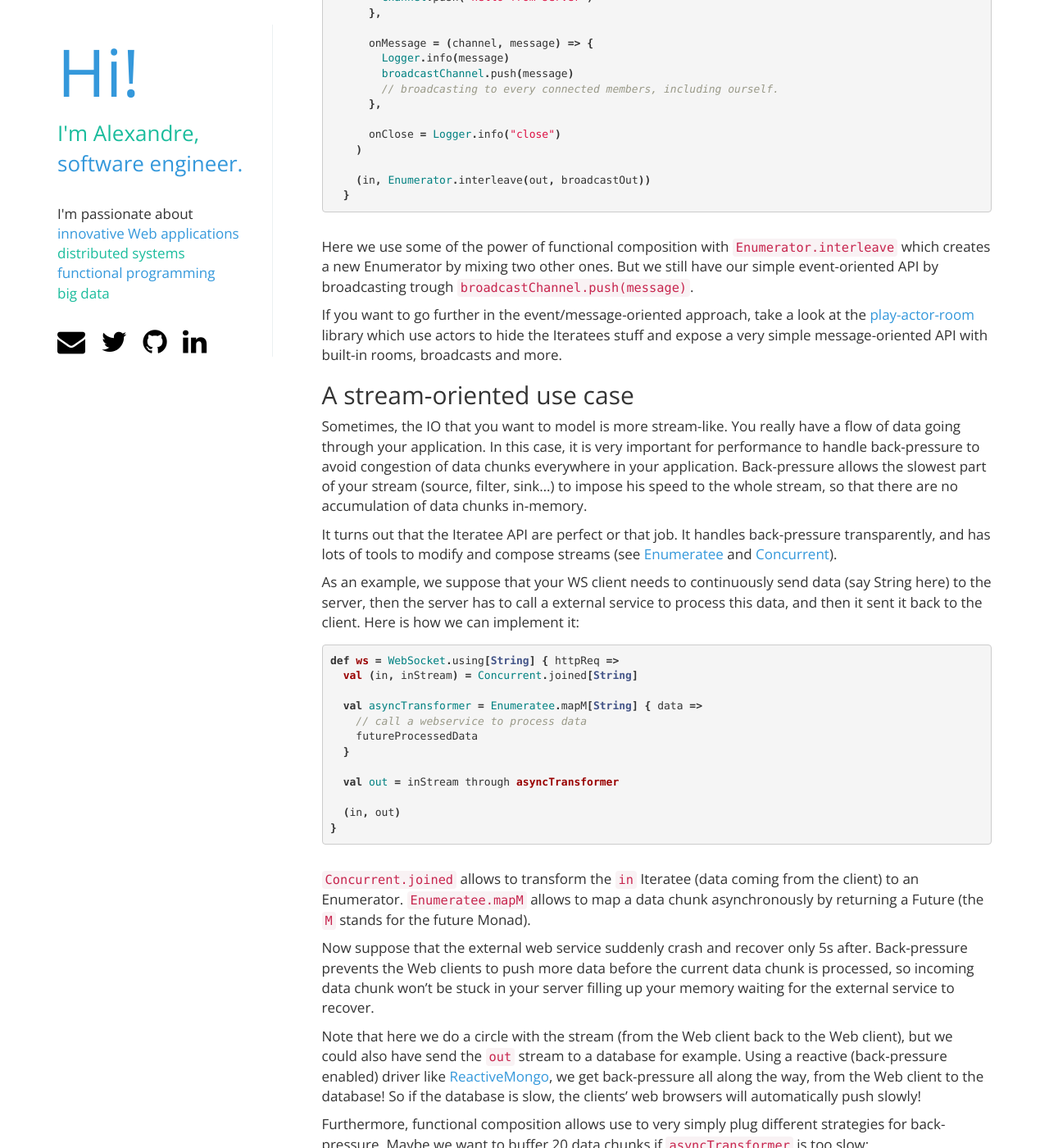
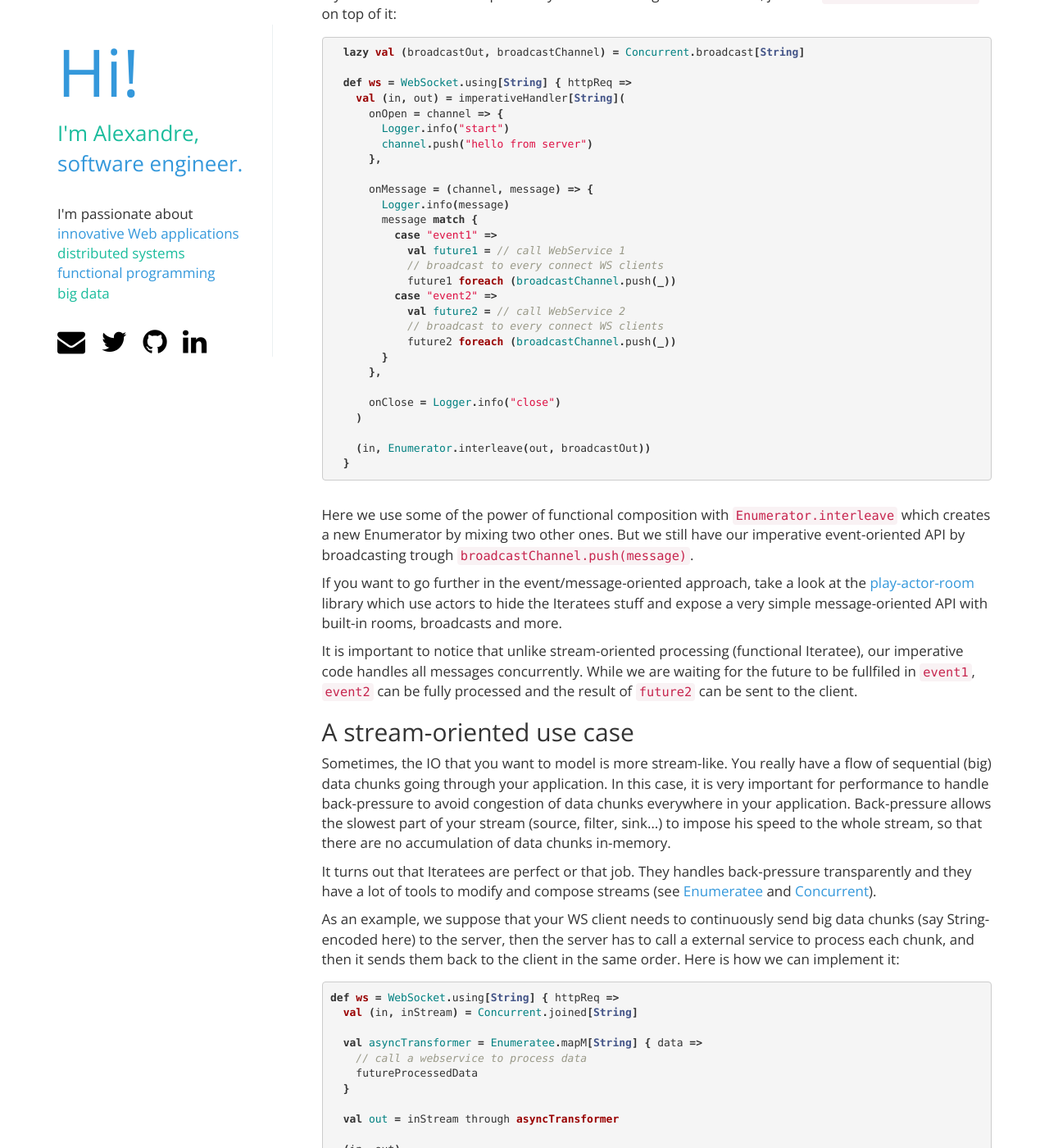
Before and after one commit to atamborrino/atamborrino.github.io, a Jekyll site: the page built from _posts/2013-12-21-play-framework-websocket.markdown, in a window 1280 px wide and 1400 px high, scrolled down 1568 px. Shown: the whole window at 82% size. Built offline with Jekyll 4.4.1, drawn with Linux system fonts in a browser that asks for light colours; Markdown is read by kramdown in place of the engine named in the settings; some of the changed text lies outside the part shown.

Commit message:
update article

```diff
--- a/_posts/2013-12-21-play-framework-websocket.markdown
+++ b/_posts/2013-12-21-play-framework-websocket.markdown
@@ -5,12 +5,12 @@ date:   2013-12-21 18:25:21
 categories: play
 ---
 
-The default Scala WebSocket API of Play makes you deal with functional abstractions for stream-oriented processing: Iteratees and Enumerators. They allow to have an unfified stream API in the whole framework (HTTP body parsing, Comet, WebSockets, ...). As pointed in the discussion that followed the article [Play, Scala, and Iteratees vs. Node.js, JavaScript, and Socket.io](http://brikis98.blogspot.fr/2013/11/play-scala-and-iteratees-vs-nodejs.html?m=1), Iteratees are very powerful, actually *too* powerful for some basic WS use cases. They are also *stream-oriented*, whereas some WS use cases are more naturally *event-oriented*. This leads to a complex API for basic event-oriented use cases, whereas all other APIs in Play manage to satisfy one of Play's goal: a progressive learning curve towards functional programming for Web developpers.
+Play's Scala WebSocket API makes you by default deal with functional abstractions for stream-oriented processing: Iteratees and Enumerators. They allow to have an unfified stream API across the whole framework (HTTP body parsing, Comet, WebSockets, ...). As pointed in the discussion that followed the article [Play, Scala, and Iteratees vs. Node.js, JavaScript, and Socket.io](http://brikis98.blogspot.fr/2013/11/play-scala-and-iteratees-vs-nodejs.html?m=1), Iteratees are very powerful, actually *too* powerful for some basic WS use cases. They are also *stream-oriented*, whereas some WS use cases are more naturally *event-oriented*. This leads to a not-so-simple API for basic event-oriented use cases, whereas all other APIs in Play manage to satisfy one of its goals: a *progressive* learning curve towards functional programming for Web developpers.
 
-In this post, I'll show how to obtain a simple *event-oriented* API à la node.js from Iteratees, and then I'll show when and how to use a more advanced and *stream-oriented* approach with back-pressure (one of the main advantages of the stream-oriented Iteratee approach).
+In this post, I'll show how to obtain a simple *event-oriented* API from Iteratees, and then I'll show when and how to use a more advanced and *stream-oriented* approach with back-pressure (one of the main advantages of the stream-oriented Iteratee approach).
 
 ## A simple event-oriented example
-The approach is the simplest if you come from the imperative world and/or you think that the WS part of your app if more event-oriented than stream-oriented.
+This approach is the simplest if you come from the imperative world and/or you think that the WS part of your app if more event-oriented than stream-oriented. What I mean by event-oriented is that messages are not sequential, ie. the fact that the processing of message N has not ended does not prevent to finish processing message N+1 (everything is concurrent).
 
 <div class="code">
 {% highlight scala %}
@@ -24,7 +24,14 @@ def ws = WebSocket.using[String] { httpReq =>
 
     onMessage = (channel, message) => {
       Logger.info(message)
-      channel.push("echo: " + message)
+      message match {
+        case "event1" =>
+          val future1 = // call WebService 1
+          future1 foreach (channel.push(_))
+        case "event2" =>
+          val future2 = // call WebService 2
+          future2 foreach (channel.push(_))
+      }
     },
 
     onClose = Logger.info("close")
@@ -68,8 +75,16 @@ If you want to include the possibility of broadcasting to all members, just use
 
       onMessage = (channel, message) => {
         Logger.info(message)
-        broadcastChannel.push(message)
-        // broadcasting to every connected members, including ourself.
+        message match {
+          case "event1" =>
+            val future1 = // call WebService 1
+            // broadcast to every connect WS clients
+            future1 foreach (broadcastChannel.push(_))
+          case "event2" =>
+            val future2 = // call WebService 2
+            // broadcast to every connect WS clients
+            future2 foreach (broadcastChannel.push(_))
+        }
       },
 
       onClose = Logger.info("close")
@@ -79,16 +94,18 @@ If you want to include the possibility of broadcasting to all members, just use
   }
 {% endhighlight %}
 </div>
-Here we use some of the power of functional composition with `Enumerator.interleave` which creates a new Enumerator by mixing two other ones. But we still have our simple event-oriented API by broadcasting trough `broadcastChannel.push(message)`.
+Here we use some of the power of functional composition with `Enumerator.interleave` which creates a new Enumerator by mixing two other ones. But we still have our imperative event-oriented API by broadcasting trough `broadcastChannel.push(message)`.
 
 If you want to go further in the event/message-oriented approach, take a look at the [play-actor-room](http://mandubian.com/2013/09/22/play-actor-room/) library which use actors to hide the Iteratees stuff and expose a very simple message-oriented API with built-in rooms, broadcasts and more.
 
+It is important to notice that unlike stream-oriented processing (functional Iteratee), our imperative code handles all messages concurrently. While we are waiting for the future to be fullfiled in `event1`, `event2` can be fully processed and the result of `future2` can be sent to the client.
+
 ## A stream-oriented use case
-Sometimes, the IO that you want to model is more stream-like. You really have a flow of data going through your application. In this case, it is very important for performance to handle back-pressure to avoid congestion of data chunks everywhere in your application. Back-pressure allows the slowest part of your stream (source, filter, sink...) to impose his speed to the whole stream, so that there are no accumulation of data chunks in-memory.
+Sometimes, the IO that you want to model is more stream-like. You really have a flow of sequential (big) data chunks going through your application. In this case, it is very important for performance to handle back-pressure to avoid congestion of data chunks everywhere in your application. Back-pressure allows the slowest part of your stream (source, filter, sink...) to impose his speed to the whole stream, so that there are no accumulation of data chunks in-memory.
 
-It turns out that the Iteratee API are perfect or that job. It handles back-pressure transparently, and has lots of tools to modify and compose streams (see [Enumeratee](http://www.playframework.com/documentation/2.2.x/api/scala/index.html#play.api.libs.iteratee.Enumeratee$) and [Concurrent](http://www.playframework.com/documentation/2.2.x/api/scala/index.html#play.api.libs.iteratee.Concurrent$)).
+It turns out that Iteratees are perfect or that job. They handles back-pressure transparently and they have a lot of tools to modify and compose streams (see [Enumeratee](http://www.playframework.com/documentation/2.2.x/api/scala/index.html#play.api.libs.iteratee.Enumeratee$) and [Concurrent](http://www.playframework.com/documentation/2.2.x/api/scala/index.html#play.api.libs.iteratee.Concurrent$)).
 
-As an example, we suppose that your WS client needs to continuously send data (say String here) to the server, then the server has to call a external service to process this data, and then it sent it back to the client. Here is how we can implement it:
+As an example, we suppose that your WS client needs to continuously send big data chunks (say String-encoded here) to the server, then the server has to call a external service to process each chunk, and then it sends them back to the client in the same order. Here is how we can implement it:
 
 <div class="code">
 {% highlight scala %}
@@ -110,27 +127,25 @@ def ws = WebSocket.using[String] { httpReq =>
 `Concurrent.joined` allows to transform the `in` Iteratee (data coming from the client) to an Enumerator.
 `Enumeratee.mapM` allows to map a data chunk asynchronously by returning a Future (the `M` stands for the future Monad).
 
-Now suppose that the external web service suddenly crash and recover only 5s after. Back-pressure prevents the Web clients to push more data before the current data chunk is processed, so incoming data chunk won't be stuck in your server filling up your memory waiting for the external service to recover.
+Now suppose that the external web service suddenly crash and recover only 5s after. Back-pressure prevents the Web clients to push more data in `asyncTransformer` before the current data chunk has been transformed, so incoming data chunks won't be stuck in your server filling up your memory waiting for the external service to recover.
 
 Note that here we do a circle with the stream (from the Web client back to the Web client), but we could also have send the `out` stream to a database for example. Using a reactive (back-pressure enabled) driver like [ReactiveMongo](http://reactivemongo.org/), we get back-pressure all along the way, from the Web client to the database! So if the database is slow, the clients' web browsers will automatically push slowly!
 
 Furthermore, functional composition allows use to very simply plug different strategies for back-pressure.
-Maybe we want to buffer 20 data chunks if `asyncTransformer` is too slow:
+Maybe we want to be able to buffer 20 data chunks maximum before going through `asyncTransformer` (in case this one is sometimes slow):
 <div class="code">
 {% highlight scala %}
 val buffer = Concurrent.buffer[String](20)
 val out = inStream through buffer through asyncTransformer
-// OR, using the &> alias of through
-val out = inStream &> buffer &> asyncTransformer
 {% endhighlight %}
 </div>
 Or we want to simply drop data server-side after a timeout:
 <div class="code">
 {% highlight scala %}
-val dropper = Concurrent.dropInputIfNotReady[String](2, TimeUnit.SECONDS)
+val dropper = Concurrent.dropInputIfNotReady[String](1, TimeUnit.SECONDS)
 {% endhighlight %}
 </div>
-Or we want to re-chunk to bigger chunks (concat 10 strings):
+Or we want to re-chunk to bigger chunks (concatenating 10 strings):
 <div class="code">
 {% highlight scala %}
 val reChunker = Enumeratee.grouped[String] {
@@ -139,8 +154,8 @@ val reChunker = Enumeratee.grouped[String] {
 {% endhighlight %}
 </div>
 
-Check Play's Iteratee/Enumerator/Enumerator [doc](http://www.playframework.com/documentation/2.2.x/Iteratees) and [API](http://www.playframework.com/documentation/2.2.x/api/scala/index.html#play.api.libs.iteratee.Enumeratee$) for more possibilites, and some Web apps that use a lot of this: [Zound](http://greweb.me/2012/08/zound-a-playframework-2-audio-streaming-experiment-using-iteratees/) and [Ztream](https://github.com/atamborrino/ztream). There are also some very interesing blog posts on the subject, for example on [Klout's engineering blog](http://engineering.klout.com/2013/01/iteratees-in-big-data-at-klout/) and on [LinkedIn's engineering blog](http://engineering.linkedin.com/play/play-framework-democratizing-functional-programming-modern-web-programmers).
+Check Play's Iteratee/Enumerator/Enumerator [doc](http://www.playframework.com/documentation/2.2.x/Iteratees), [API](http://www.playframework.com/documentation/2.2.x/api/scala/index.html#play.api.libs.iteratee.Enumeratee$) and [extra](https://github.com/jroper/play-iteratees-extras) for more possibilites, and some Web apps that use a lot of this: [Zound](http://greweb.me/2012/08/zound-a-playframework-2-audio-streaming-experiment-using-iteratees/) and [Ztream](https://github.com/atamborrino/ztream). There are also some very interesing blog posts on the subject, for example on [Klout's engineering blog](http://engineering.klout.com/2013/01/iteratees-in-big-data-at-klout/) and on [LinkedIn's engineering blog](http://engineering.linkedin.com/play/play-framework-democratizing-functional-programming-modern-web-programmers).
 
 ## Final thoughts
-We saw that in stream-oriented use cases, the Iteratee API code stays very simple and clear (much more than imperative code would be) while handling complex problems. Iteratees are perfect for stream-oriented use cases of WebSocket or HTTP body parsing, but I think Play should propose a built-in API for simple event-oriented use cases of WebSocket, even if we lose composability and back-pressure. As you saw in my `
+We saw that in stream-oriented use cases, the Iteratee API code stays very simple and clear (much more than imperative code would be) while handling complex problems. Iteratees are perfect for stream-oriented use cases of WebSocket or HTTP body parsing, but I think Play should propose a built-in API for simple event-oriented use cases of WebSocket. As you saw in my `
 imperativeHandler` definition, it is quite easy to provide an imperative API on top of Iteratees once you undersand them, but maybe not for new-comers.
```
